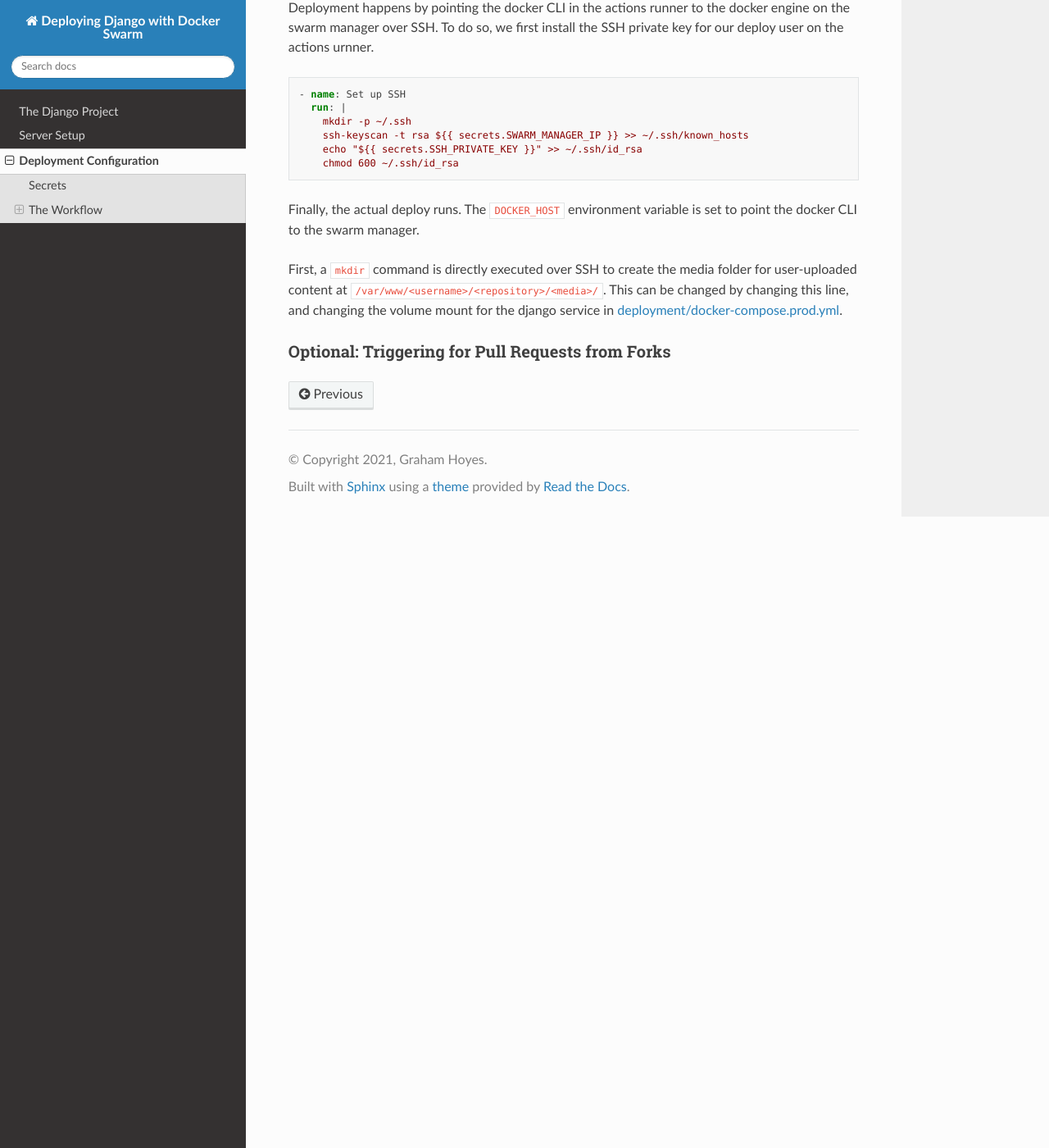
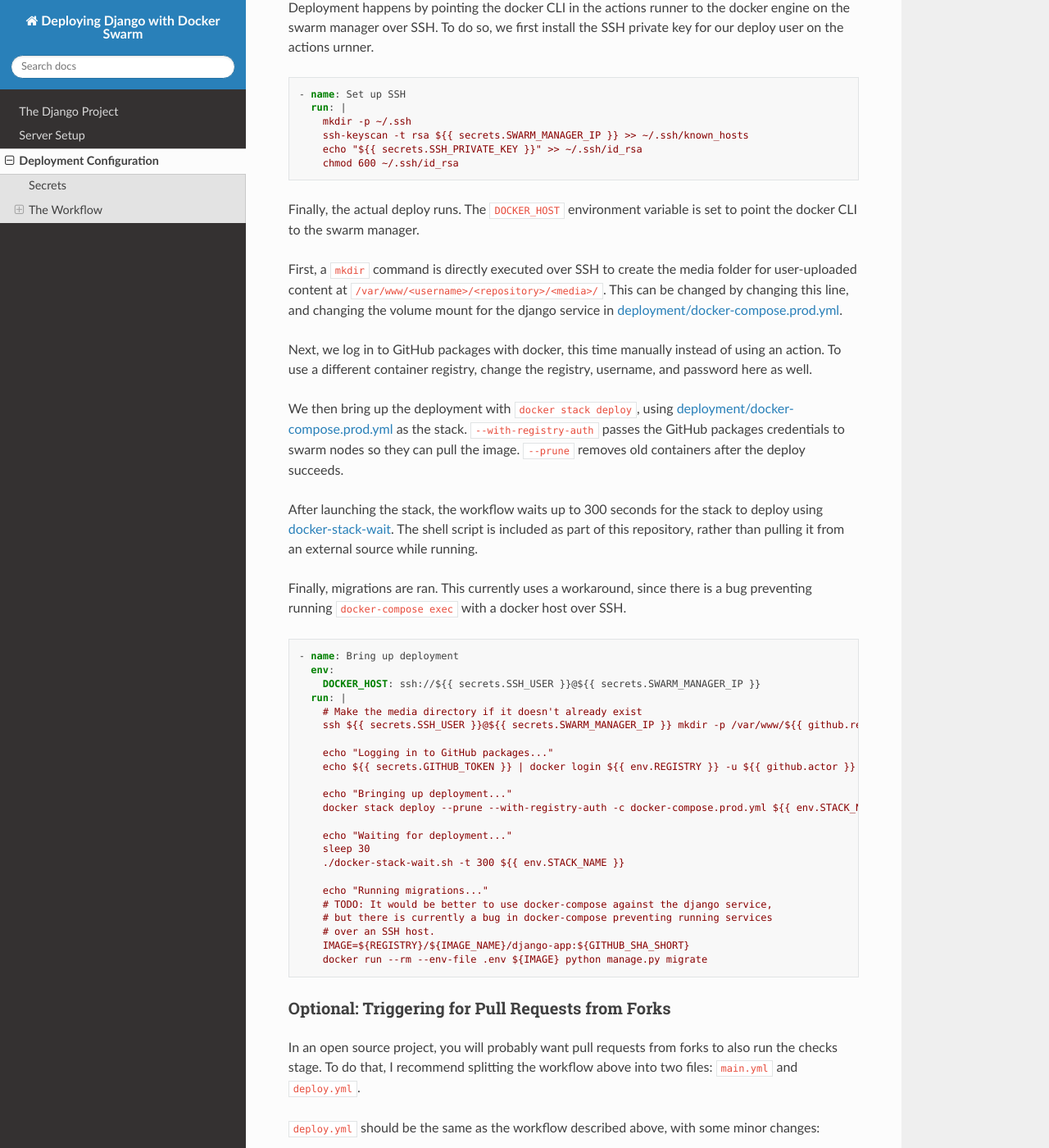
Before and after one commit to grahamhoyes/django-docker-swarm-example, a Sphinx documentation site: the page built from docs/deploymentconfig.rst, in a window 1280 px wide and 1400 px high, scrolled down 5150 px. Shown: the whole window at 82% size. Built offline with Sphinx 7.4.7 and the Read the Docs theme 2.0.0, drawn with Linux system fonts in a browser that asks for light colours; some of the changed text lies outside the part shown.

Commit message:
Finish up deployment docs

```diff
--- a/docs/deploymentconfig.rst
+++ b/docs/deploymentconfig.rst
@@ -234,5 +234,70 @@
 
 First, a ``mkdir`` command is directly executed over SSH to create the media folder for user-uploaded content at ``/var/www/<username>/<repository>/<media>/``. This can be changed by changing this line, and changing the volume mount for the django service in `deployment/docker-compose.prod.yml <https://github.com/grahamhoyes/django-docker-swarm-example/blob/master/deployment/docker-compose.prod.yml>`_.
 
+Next, we log in to GitHub packages with docker, this time manually instead of using an action. To use a different container registry, change the registry, username, and password here as well.
+
+We then bring up the deployment with ``docker stack deploy``, using `deployment/docker-compose.prod.yml <https://github.com/grahamhoyes/django-docker-swarm-example/blob/master/deployment/docker-compose.prod.yml>`_ as the stack. ``--with-registry-auth`` passes the GitHub packages credentials to swarm nodes so they can pull the image. ``--prune`` removes old containers after the deploy succeeds.
+
+After launching the stack, the workflow waits up to 300 seconds for the stack to deploy using `docker-stack-wait <https://github.com/sudo-bmitch/docker-stack-wait>`_. The shell script is included as part of this repository, rather than pulling it from an external source while running.
+
+Finally, migrations are ran. This currently uses a workaround, since there is a bug preventing running ``docker-compose exec`` with a docker host over SSH.
+
+.. code-block:: yaml
+
+    - name: Bring up deployment
+      env:
+        DOCKER_HOST: ssh://${{ secrets.SSH_USER }}@${{ secrets.SWARM_MANAGER_IP }}
+      run: |
+        # Make the media directory if it doesn't already exist
+        ssh ${{ secrets.SSH_USER }}@${{ secrets.SWARM_MANAGER_IP }} mkdir -p /var/www/${{ github.repository }}/media/
+
+        echo "Logging in to GitHub packages..."
+        echo ${{ secrets.GITHUB_TOKEN }} | docker login ${{ env.REGISTRY }} -u ${{ github.actor }} --password-stdin
+
+        echo "Bringing up deployment..."
+        docker stack deploy --prune --with-registry-auth -c docker-compose.prod.yml ${{ env.STACK_NAME }}
+
+        echo "Waiting for deployment..."
+        sleep 30
+        ./docker-stack-wait.sh -t 300 ${{ env.STACK_NAME }}
+
+        echo "Running migrations..."
+        # TODO: It would be better to use docker-compose against the django service,
+        # but there is currently a bug in docker-compose preventing running services
+        # over an SSH host.
+        IMAGE=${REGISTRY}/${IMAGE_NAME}/django-app:${GITHUB_SHA_SHORT}
+        docker run --rm --env-file .env ${IMAGE} python manage.py migrate
+
+
 Optional: Triggering for Pull Requests from Forks
 +++++++++++++++++++++++++++++++++++++++++++++++++
+
+In an open source project, you will probably want pull requests from forks to also run the checks stage. To do that, I recommend splitting the workflow above into two files: ``main.yml`` and ``deploy.yml``.
+
+``deploy.yml`` should be the same as the workflow described above, with some minor changes:
+
+* Change the branch pattern at the top of the workflow to just ``'master'`` instead of ``'**'``
+* Remove the ``checks`` job entirely
+* For cleanliness, remove the ``if: github.ref == 'refs/heads/master'`` line from the ``build`` and ``deploy`` jobs, since that is covered by the updated branch pattern.
+
+``checks.yml`` should only contain the ``checks`` job, and does not need the ``env`` section at the top of the default workflow. To allow secrets to be passed to PRs running from forks, change the top section to:
+
+.. code-block:: yaml
+
+    on:
+      pull_request_target:
+        branches:
+          - '**'
+
+The ``pull_request_target`` event runs in the base context of the pull request, rather than the merge commit. This prevents forks from modifying the workflow to just print out your secrets. You can read more about it `here <https://docs.github.com/en/actions/reference/events-that-trigger-workflows#pull_request_target>`_.
+
+We want the workflow to run in the context of the base repository (i.e, using the workflow from the base repository), but we still want it to check out code from the fork. To do that, we need to update the checkout step:
+
+.. code-block:: yaml
+
+    steps:
+      - uses: actions/checkout@v2
+        with:
+          ref: ${{github.event.pull_request.head.ref}}
+
+With that change, the ``checks.yml`` workflow will run code from pull requests using the workflow in the base repository. ``deploy.yml`` will only run on pushes to the ``master`` branch, using the workflow from the merge commit.
```
